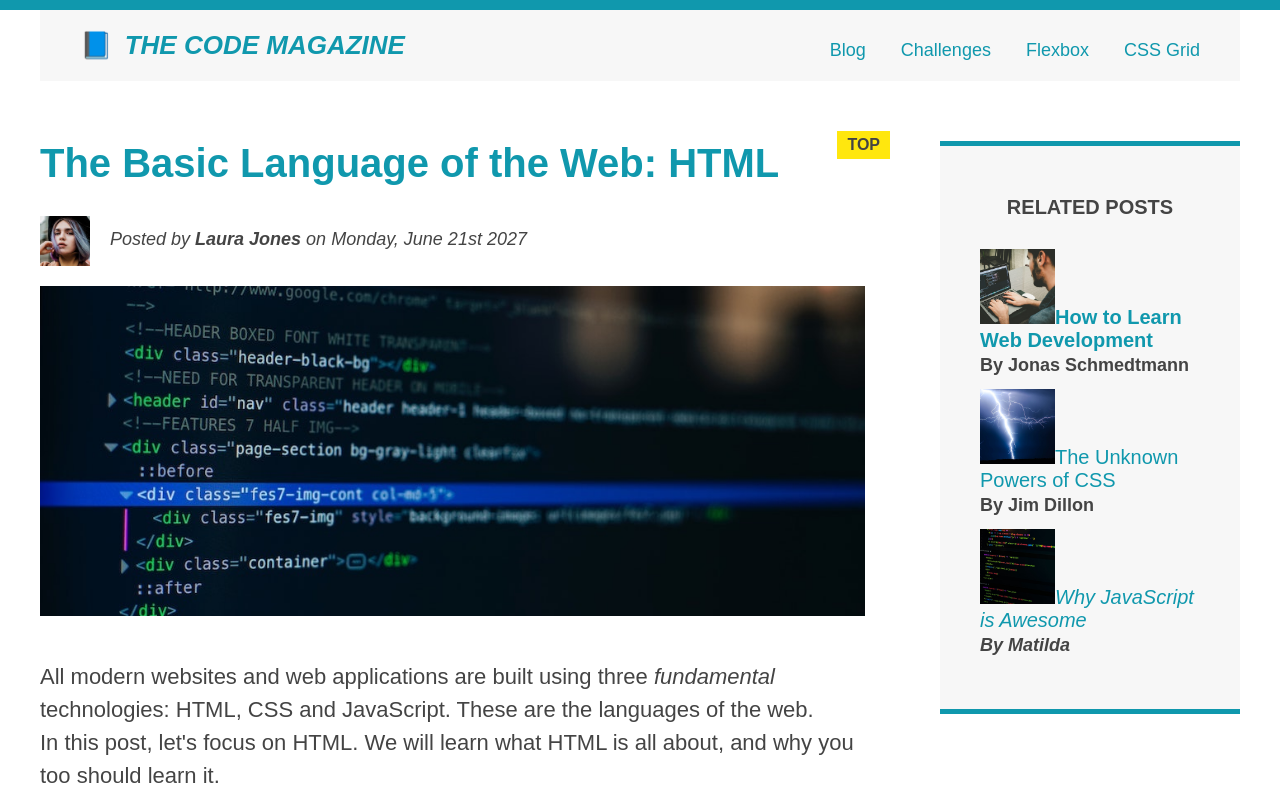
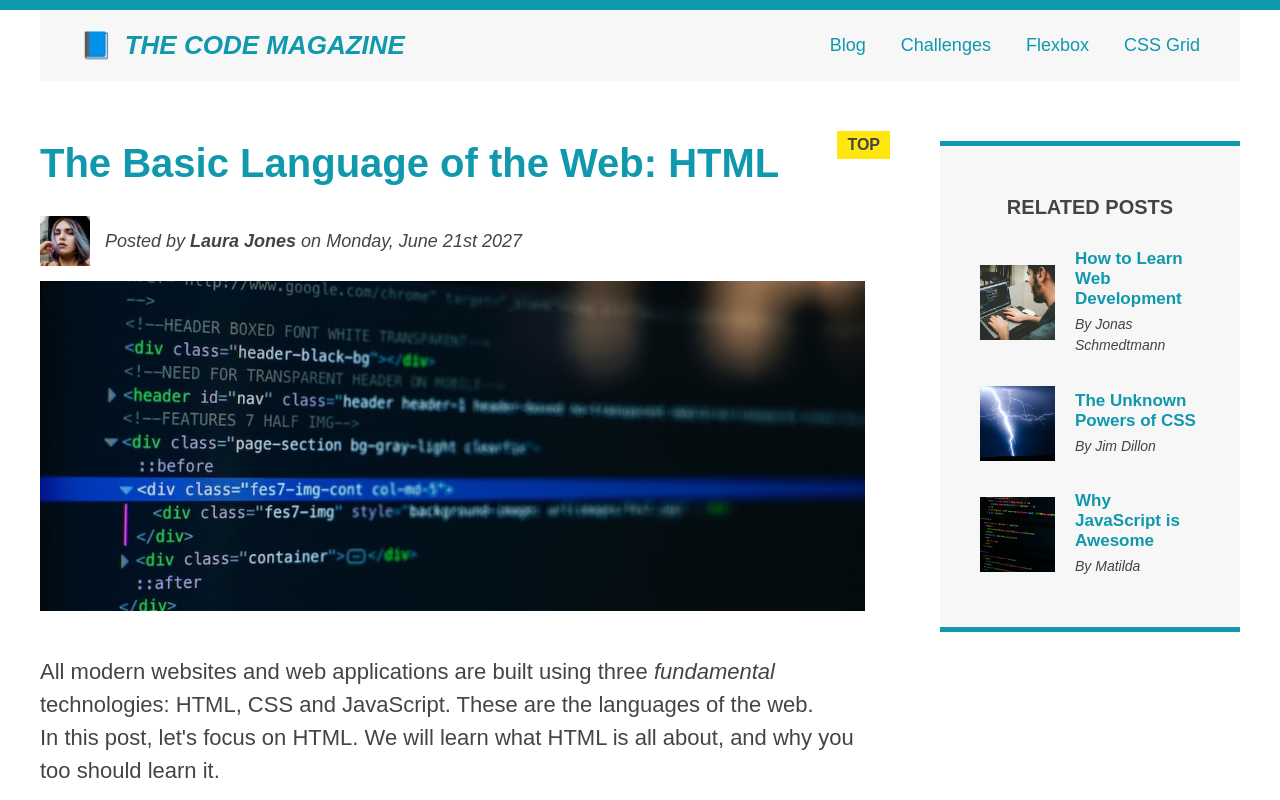
Before and after one commit to i5f/TheCodeMagazine, a plain HTML site: page index.html in a window 1280 px wide. Shown: the top 800 px of the page. Drawn offline with Linux system fonts and the light colour scheme.

Commit message:
flexbox and grid
learned flexbox and grid in css, also integrated these concepts to the project

```diff
--- a/converse-page-challenge.css
+++ b/converse-page-challenge.css
@@ -36,13 +36,10 @@ header {
   font-size: 12px;
   text-transform: uppercase;
   font-weight: bold;
-  margin-bottom: 15px;
 }
 
 .description {
   margin-bottom: 10px;
-
-  display: inline-block;
 }
 
 a:link,
@@ -157,35 +154,29 @@ ul {
   border: 3px solid rgb(165, 52, 52);
 }
 
-img {
-  float: left;
+.color-button:last-child {
+  margin: 0;
+}
+
+.product-container {
+  display: flex;
+  gap: 30px;
+}
+
+.price-shipment-container {
+  display: flex;
+  align-items: center;
+  justify-content: space-between;
+  margin-bottom: 20px;
 }
 
 .product-options-container {
-  padding-top: 20px;
-  padding-left: 40px;
-  float: left;
-  width: 280px;
+  margin-top: 20px;
+  flex: 1;
 }
 
 .product-details-container {
+  flex: 1;
+  padding-right: 10px;
   padding-top: 20px;
-  padding-left: 40px;
-  float: left;
-  width: 270px;
 }
-
-.price-tag {
-  float: left;
-}
-
-.shipment {
-  float: right;
-  padding-top: 10px;
-}
-
-.clearfix::after {
-  content: "";
-  display: block;
-  clear: both;
-}
--- a/index.html
+++ b/index.html
@@ -21,12 +21,12 @@
         </nav>
         <!-- <div class="clear"></div> -->
       </header>
-
+      <div class="row">
         <article>
           <!-- article is the main content of the web doc -->
           <header class="post-header">
             <h2>The Basic Language of the Web: HTML</h2>
-
+            <div class="author-box">
               <img
                 src="assets/laura-jones.jpg"
                 alt="author's profile picture"
@@ -38,6 +38,7 @@
               <p id="author" class="author">
                 Posted by <strong>Laura Jones</strong> on Monday, June 21st 2027
               </p>
+            </div>
 
             <img
               src="assets/post-img.jpg"
@@ -50,8 +51,8 @@
           <p>
             All modern websites and web applications are built using three
             <em>fundamental</em>
-          technologies: HTML, CSS and JavaScript. These are the languages of the
-          web.
+            technologies: HTML, CSS and JavaScript. These are the languages of
+            the web.
           </p>
 
           <p>
@@ -63,8 +64,8 @@
           <p>
             HTML stands for <strong>H</strong>yper<strong>T</strong>ext
             <strong>M</strong>arkup <strong>L</strong>anguage. It's a markup
-          language that web developers use to structure and describe the content
-          of a webpage (not a programming language).
+            language that web developers use to structure and describe the
+            content of a webpage (not a programming language).
           </p>
 
           <p>
@@ -117,36 +118,47 @@
           <h4>Related posts</h4>
 
           <ul class="related-posts">
-          <li>
+            <li class="related-post">
               <img
                 src="assets/related-1.jpg"
                 alt="Person Programming"
                 height="75"
                 width="75"
-            /><a href="#">How to Learn Web Development</a>
+              />
+              <div>
+                <a href="#" class="related-link"
+                  >How to Learn Web Development</a
+                >
                 <p class="related-author">By Jonas Schmedtmann</p>
+              </div>
             </li>
-          <li>
+            <li class="related-post">
               <img
                 src="assets/related-2.jpg"
                 alt="Lightning"
                 height="75"
                 width="75"
-            /><a href="#">The Unknown Powers of CSS</a>
+              />
+              <div>
+                <a href="#" class="related-link">The Unknown Powers of CSS</a>
                 <p class="related-author">By Jim Dillon</p>
+              </div>
             </li>
-          <li>
+            <li class="related-post">
               <img
                 src="assets/related-3.jpg"
                 alt="Some JavaScript Code on a Computer Screen"
                 height="75"
                 width="75"
-            /><a href="#">Why JavaScript is Awesome</a>
+              />
+              <div>
+                <a href="#" class="related-link">Why JavaScript is Awesome</a>
                 <p class="related-author">By Matilda</p>
+              </div>
             </li>
           </ul>
         </aside>
-
+      </div>
       <!-- footer is the bottom part of the web doc -->
       <footer>
         <p id="copyright">Copyright &copy; 2027 by The Code Magazine</p>
--- a/style.css
+++ b/style.css
@@ -124,7 +124,7 @@ li:last-child {
 
 nav a:link {
   margin-right: 30px;
-  margin-top: 10px;
+  /* margin-top: 10px; */
   display: inline-block;
 }
 
@@ -192,6 +192,7 @@ a:active {
   font-style: italic;
 }
 
+/*
 .author-img {
   float: left;
   margin-bottom: 20px;
@@ -211,9 +212,9 @@ nav {
   float: right;
 }
 
-/* .clear {
+.clear {
   clear: both;
-} */
+}
 
 .clearfix::after {
   clear: both;
@@ -233,4 +234,65 @@ aside {
 
 footer {
   clear: both;
+} */
+
+.main-header {
+  display: flex;
+  align-items: center;
+  justify-content: space-between;
 }
+
+.author-box {
+  display: flex;
+  align-items: center;
+  margin-bottom: 15px;
+}
+
+.author {
+  margin-bottom: 0;
+  margin-left: 15px;
+}
+
+.related-post {
+  display: flex;
+  align-items: center;
+  gap: 20px;
+  margin-bottom: 30px;
+}
+
+.related-link:link {
+  font-size: 17px;
+  font-weight: bold;
+  font-style: normal;
+  margin-bottom: 5px; /* this line doesn't work since anchor is an inline element */
+  display: block; /* now the above line works */
+}
+
+.related-author {
+  margin-bottom: 0;
+  font-size: 14px;
+  font-weight: normal;
+  font-style: italic;
+}
+
+.row {
+  display: flex;
+  gap: 75px;
+  margin-bottom: 60px;
+  align-items: flex-start;
+}
+
+article {
+  flex: 1;
+  margin-bottom: 0;
+}
+
+/*
+DEFAULTS:
+flex-grow: 0;
+flex-shrink: 1;
+flex-basis: auto;
+*/
+aside {
+  flex: 0 0 300px;
+}
```
Also changed, not shown: converse-page-challenge.html (+6 -2 lines), css-grid.html (+20 -2 lines), flexbox.html (+12 -2 lines). Lines whose indentation alone changed are shown as unchanged.
